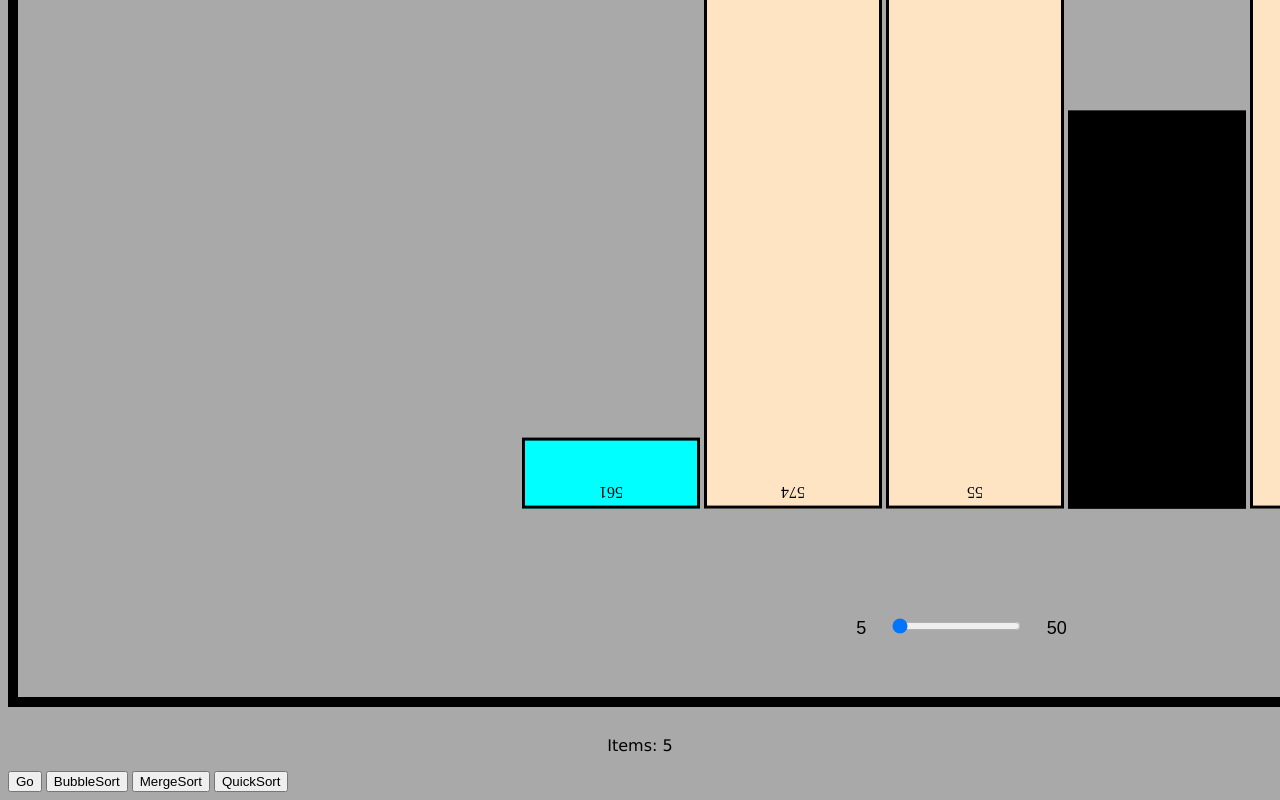
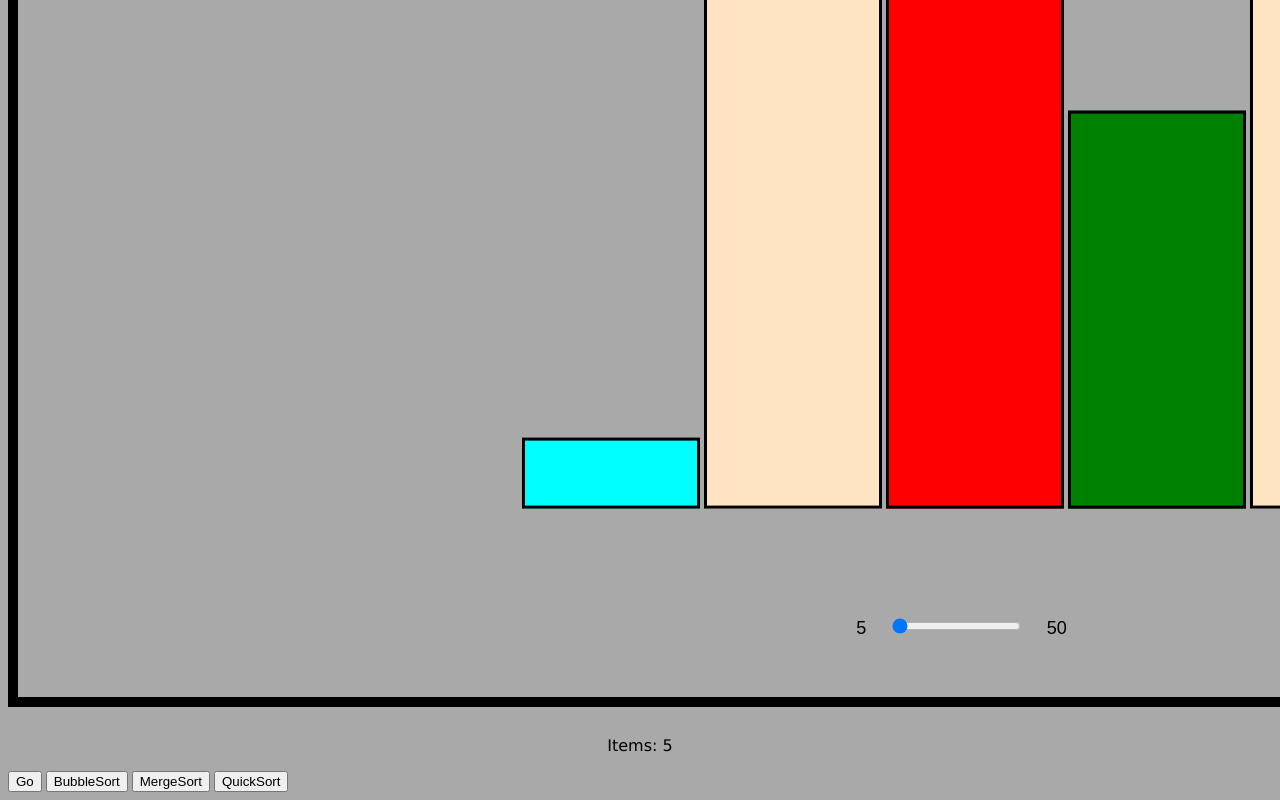
Before and after one commit to abiramrnair/JavaScript-Sorting-Visualizer, a plain HTML site: page index.html in a window 1280 px wide. Both pictures are taken after a click on the button "BubbleSort". Shown: the part 94-894 px from the top of the page. Drawn offline with Linux system fonts and the light colour scheme.

Commit message:
update 1.6

```diff
--- a/script.js
+++ b/script.js
@@ -12,7 +12,7 @@ for (i = 0; i < 5; i++) {
     box.className = "box";
     box.style.height = num;
     box.style.width = num2;
-    var text = document.createTextNode(n);
+    var text = document.createTextNode(".");
     text.className = "label";
     box.appendChild(text);
     var arraybox = document.getElementById("arraybox");
@@ -37,7 +37,7 @@ slider.oninput = function() {
             box.className = "box";
             box.style.height = num;
             box.style.width = num2;
-            var text = document.createTextNode(n);
+            var text = document.createTextNode(".");
             text.className = "label";
             box.appendChild(text);
             var arraybox = document.getElementById("arraybox");
@@ -93,18 +93,26 @@ async function BubbleSort() {
                 b = removePx(myCollection[i+1].style.height);
 
                 if (b > a) {
-                    myCollection[i].style.background = "black";
+                    myCollection[i].style.background = "green";
+                    myCollection[i].style.color = "green";
+                    myCollection[i+1].style.background = "red";
+                    myCollection[i+1].style.color = "red";
                     await Swap(i, i + 1);
                     isSorted = 0;
                     myCollection[i].style.background = "bisque";
+                    myCollection[i].style.color = "bisque";
+                    myCollection[i+1].style.background = "bisque";
+                    myCollection[i+1].style.color = "bisque";
                 }
 
             }
             myCollection[i].style.background = "cyan";
+            myCollection[i].style.color = "cyan";
             lastUnsorted--;
         }
     for (i = 0; i < myCollection.length; i++) {
     myCollection[i].style.background = "cyan";
+    myCollection[i].style.color = "cyan";
     }
 }
 
--- a/style.css
+++ b/style.css
@@ -57,6 +57,8 @@ p {
     margin: 2px;
     display: inline-block;
     background: bisque;
+    transform: rotate(-180deg);
+    color: bisque;
 }
 
 #arraybox {
@@ -69,9 +71,3 @@ p {
     padding-bottom: 2%;
     transform: rotate(180deg);
 }
-
-#label {
-    writing-mode: vertical-lr;
-    transform: rotate(-180deg);
-    color: bisque;
-}
```
